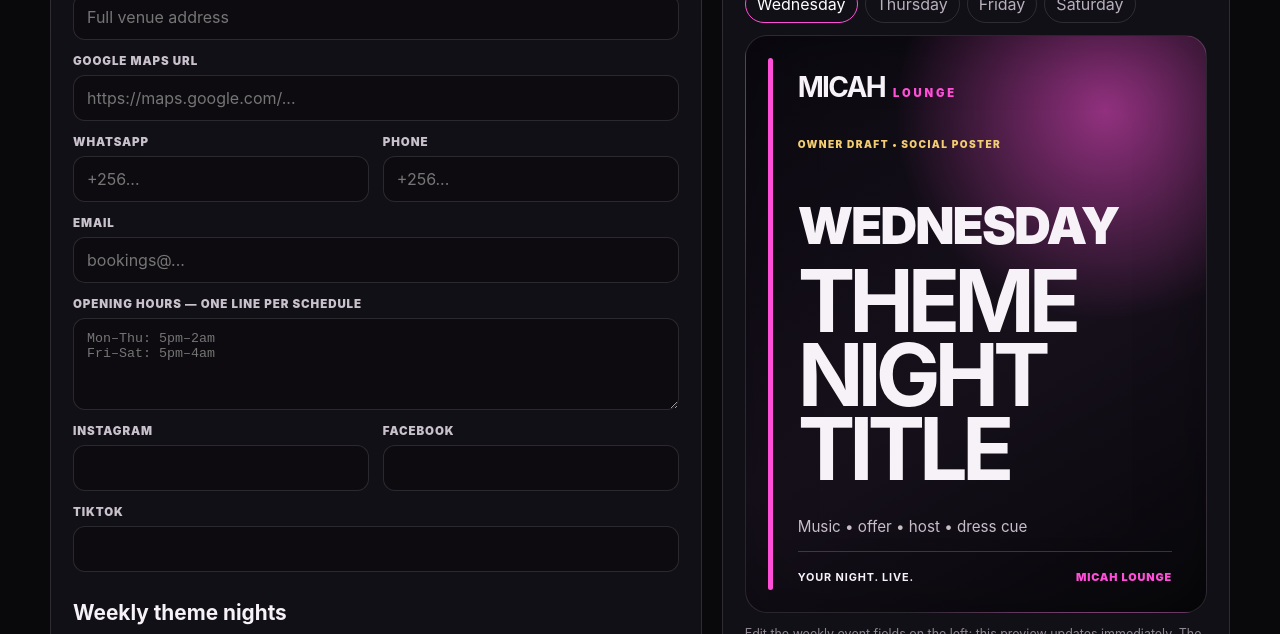
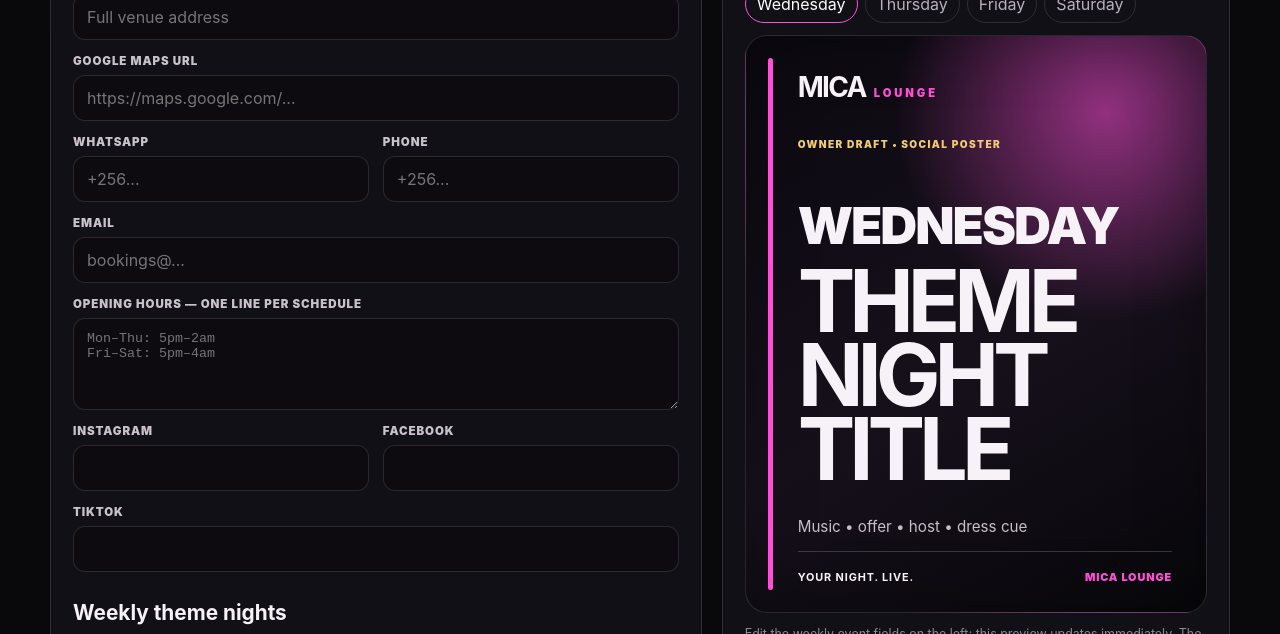
Before and after one commit to DINGZTRADER/micah_lounge, a Next.js app: page /owner in a window 1280 px wide. Shown: the part 482-1116 px from the top of the page. Built offline with nearby package versions, Linux system fonts and the light colour scheme.

Commit message:
Correct Mica Lounge campaign poster branding

```diff
--- a/components/ThemePosterStudio.tsx
+++ b/components/ThemePosterStudio.tsx
@@ -75,7 +75,7 @@
 
     ctx.fillStyle = "#f7f2f8";
     ctx.font = "900 54px Arial, sans-serif";
-    ctx.fillText("MICAH", 126, 154);
+    ctx.fillText("MICA", 126, 154);
     ctx.fillStyle = accent;
     ctx.font = "800 26px Arial, sans-serif";
     ctx.fillText("LOUNGE", 126, 194);
@@ -116,13 +116,13 @@
     ctx.font = "800 28px Arial, sans-serif";
     ctx.fillText("YOUR NIGHT. LIVE.", 126, 1252);
     ctx.fillStyle = accent;
-    ctx.fillText("MICAH LOUNGE", 735, 1252);
+    ctx.fillText("MICA LOUNGE", 735, 1252);
 
     const link = document.createElement("a");
     const safeName = `${day}-${title}`
       .toLowerCase()
       .replace(/[^a-z0-9]+/g, "-")
-      .replace(/^-|-$/g, "") || "micah-theme-night";
+      .replace(/^-|-$/g, "") || "mica-theme-night";
     link.download = `${safeName}-poster.png`;
     link.href = canvas.toDataURL("image/png");
     link.click();
@@ -153,12 +153,12 @@
 
       <div className="poster-preview" style={{ "--poster-accent": accent } as React.CSSProperties}>
         <span className="poster-edge" />
-        <div className="poster-brand"><strong>MICAH</strong><span>LOUNGE</span></div>
+        <div className="poster-brand"><strong>MICA</strong><span>LOUNGE</span></div>
         <p className="poster-draft">OWNER DRAFT • SOCIAL POSTER</p>
         <p className="poster-day">{day}</p>
         <h3>{title}</h3>
         <p className="poster-detail">{detail}</p>
-        <div className="poster-footer"><strong>YOUR NIGHT. LIVE.</strong><span>MICAH LOUNGE</span></div>
+        <div className="poster-footer"><strong>YOUR NIGHT. LIVE.</strong><span>MICA LOUNGE</span></div>
       </div>
 
       <p className="poster-help">Edit the weekly event fields on the left; this preview updates immediately. The exported poster contains only the information entered in the owner draft.</p>
```
